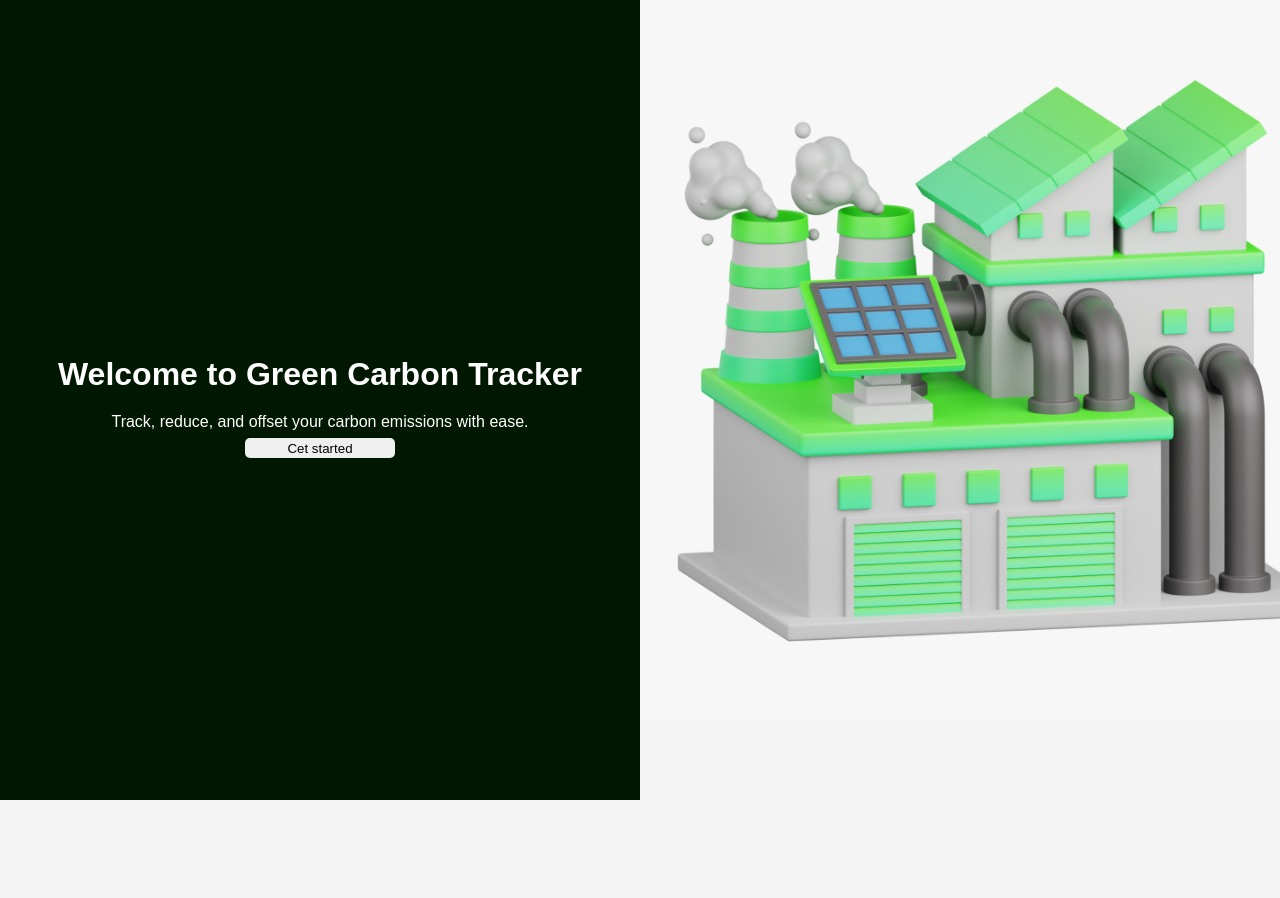
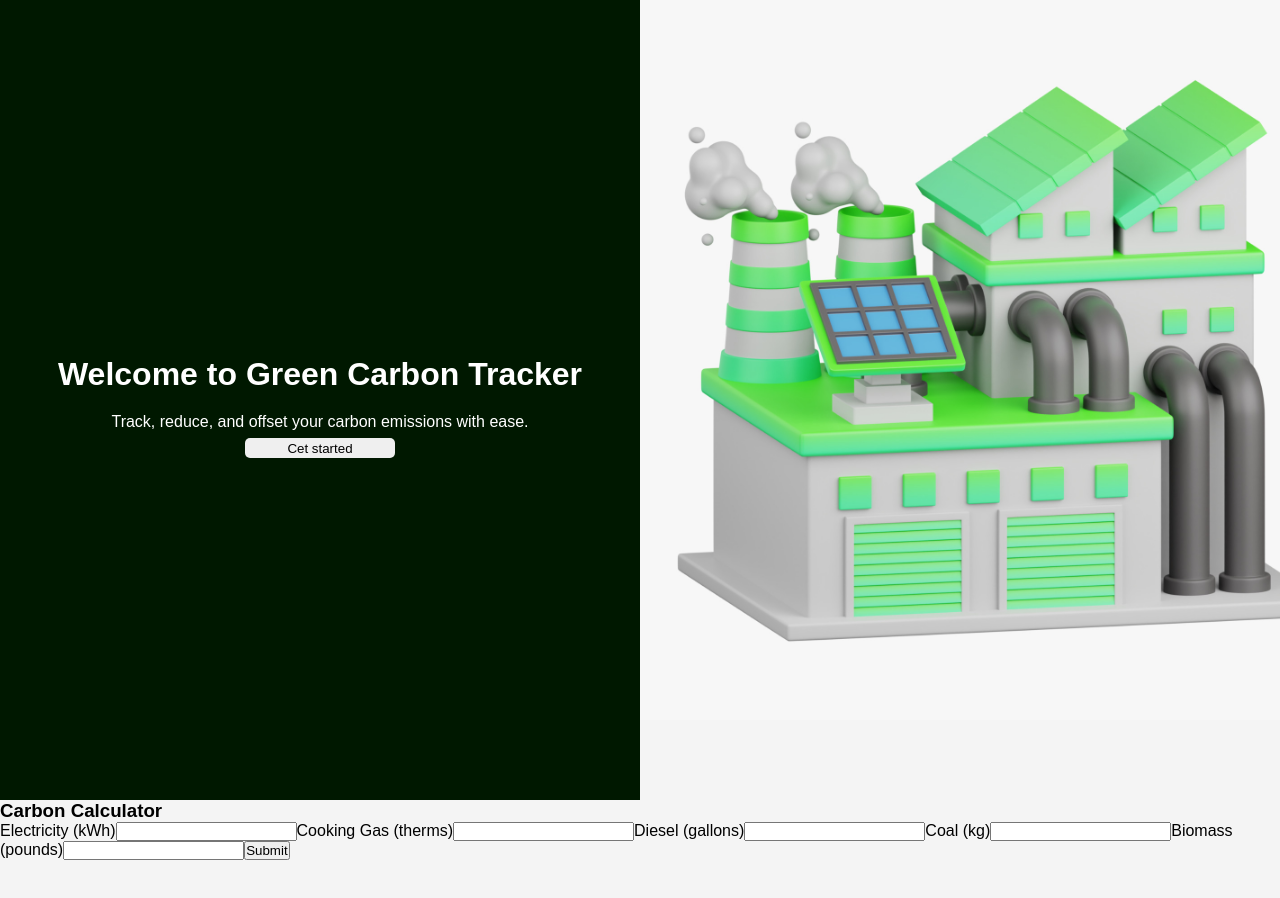
Before and after one commit to JobKoech610/Carbon_Tracker, a React (Create React App) app in the folder client/: page / in a window 1280 px wide. Shown: the top 898 px of the page. Built offline with nearby package versions, Linux system fonts and the light colour scheme.

Commit message:
carbon-calculator-logic

```diff
--- a/client/src/App.js
+++ b/client/src/App.js
@@ -6,10 +6,12 @@ import Page1 from './components/views/page1';
 import FAQ from './components/views/FAQ';
 import Landing from './components/views/Landing';
 import Contact from './components/views/Contact';
+import Carbon_calculator from './components/views/Carbon_calculator_Home'
 function App() {
   return (
     <div>
       <Landing />
+      <Carbon_calculator />
       <Page1 />
       <Page2 />
       <Page4 />
--- /dev/null
+++ b/client/src/components/views/Carbon_calculator_Home.js
@@ -0,0 +1,100 @@
+import React, { useState } from 'react';
+
+function Carbon_calculator_Home() {
+  const [formData, setFormData] = useState({
+    electricity: '',
+    cookingGas: '',
+    diesel: '',
+    coal: '',
+    biomass: ''
+  });
+
+  const [totalEmissions, setTotalEmissions] = useState(null);
+  const [offsetsNeeded, setOffsetsNeeded] = useState(null);
+  const [costOffset, setPurchaseOffsets] = useState(null)
+
+  const emissionFactors = {
+    electricity: 0.92, // kg CO₂e per kWh (U.S. average)
+    cookingGas: 5.3,   // kg CO₂e per therm
+    diesel: 10.21,     // kg CO₂e per gallon
+    coal: 2.86,        // kg CO₂e per kg
+    biomass: 0.44      // kg CO₂e per pound
+  };
+
+  const handleChange = (e) => {
+    const { name, value } = e.target;
+    setFormData({
+      ...formData,
+      [name]: value
+    });
+  };
+
+  const calculateEmissions = (data) => {
+    const emissions = {
+      electricity: data.electricity * emissionFactors.electricity,
+      cookingGas: data.cookingGas * emissionFactors.cookingGas,
+      diesel: data.diesel * emissionFactors.diesel,
+      coal: data.coal * emissionFactors.coal,
+      biomass: data.biomass * emissionFactors.biomass
+    };
+
+    const total = Object.values(emissions).reduce((acc, val) => acc + (isNaN(val) ? 0 : val), 0);
+    return total;
+  };
+
+  const calculateOffsetsNeeded = (totalEmissions) => {
+    return totalEmissions / 1000; // Convert kg CO₂e to metric tons
+  };
+
+  const purchaseOffsets = (totalEmissions, pricePerTon) => {
+    return (totalEmissions / 1000) * pricePerTon;
+  };
+
+
+
+  const handleSubmit = (e) => {
+    e.preventDefault();
+    const totalEmissions = calculateEmissions(formData);
+    setTotalEmissions(totalEmissions);
+
+    const offsets = calculateOffsetsNeeded(totalEmissions);
+    setOffsetsNeeded(offsets);
+
+    const pricePerTon = 10; // USD per metric ton CO₂e
+  const offsetCost = purchaseOffsets(totalEmissions, pricePerTon);
+  setPurchaseOffsets(offsetCost)
+  };
+
+  return (
+    <div>
+      <h3>Carbon Calculator</h3>
+      <div>
+        <form onSubmit={handleSubmit}>
+          <label>Electricity (kWh)</label>
+          <input type='number' name='electricity' value={formData.electricity} onChange={handleChange} />
+          <label>Cooking Gas (therms)</label>
+          <input type='number' name='cookingGas' value={formData.cookingGas} onChange={handleChange} />
+          <label>Diesel (gallons)</label>
+          <input type='number' name='diesel' value={formData.diesel} onChange={handleChange} />
+          <label>Coal (kg)</label>
+          <input type='number' name='coal' value={formData.coal} onChange={handleChange} />
+          <label>Biomass (pounds)</label>
+          <input type='number' name='biomass' value={formData.biomass} onChange={handleChange} />
+
+          <button type='submit'>Submit</button>
+        </form>
+      </div>
+
+      {totalEmissions !== null && (
+        <div>
+          <h4>Total Carbon Emissions: {totalEmissions.toFixed(2)} kg CO₂e</h4>
+          <h4>Carbon Offsets Needed: {offsetsNeeded.toFixed(2)} metric tons</h4>
+          <h4>To Offsets your carbon footprint it costs: {`USD ${costOffset}`}</h4>
+          <p>To offset this carbon footprint, you can consider actions like planting trees, investing in renewable energy, or purchasing carbon offsets.</p>
+        </div>
+      )}
+    </div>
+  );
+}
+
+export default Carbon_calculator_Home;
```
Also changed, not shown: 1 other file (tests, documents, lock files or other folders).
